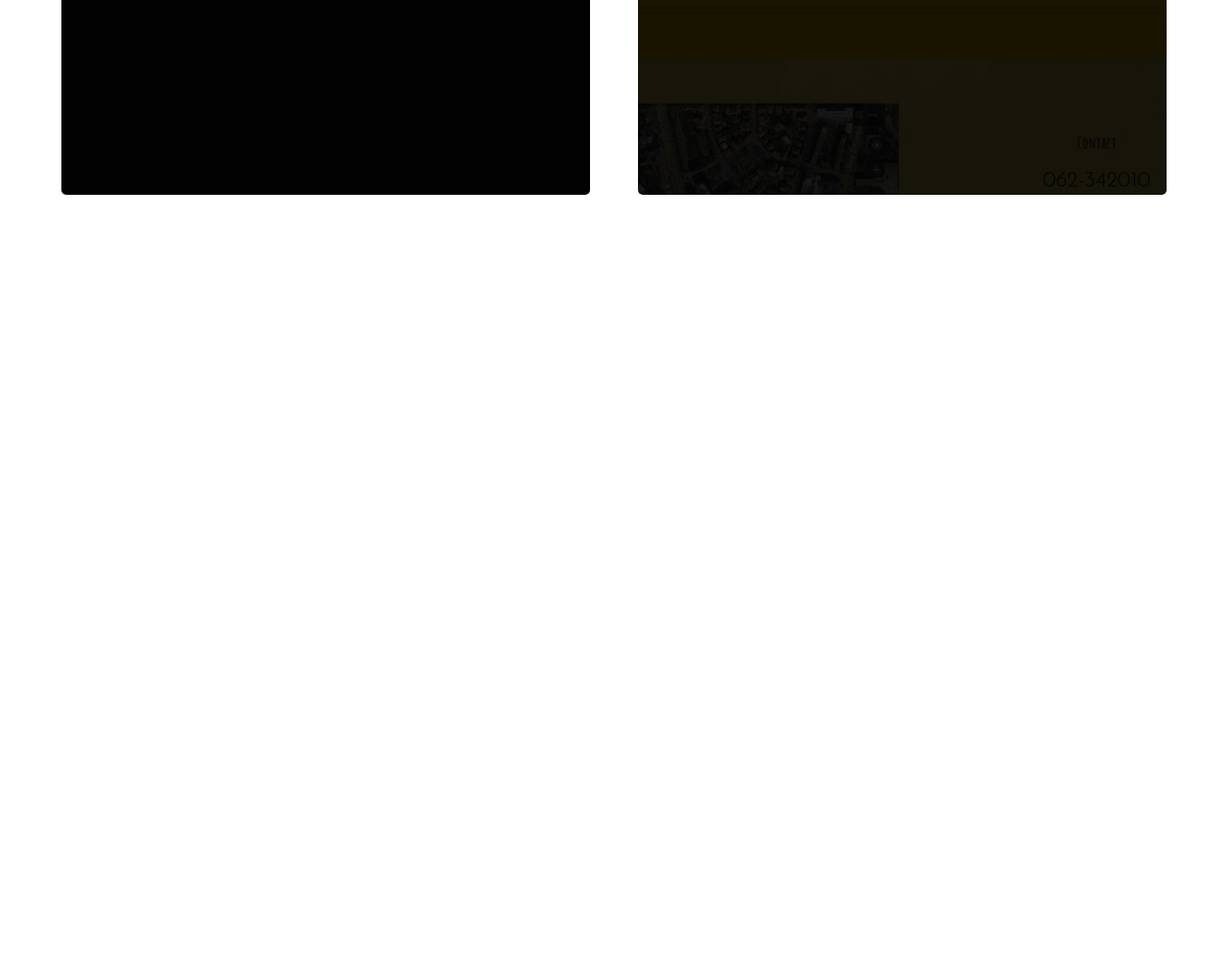
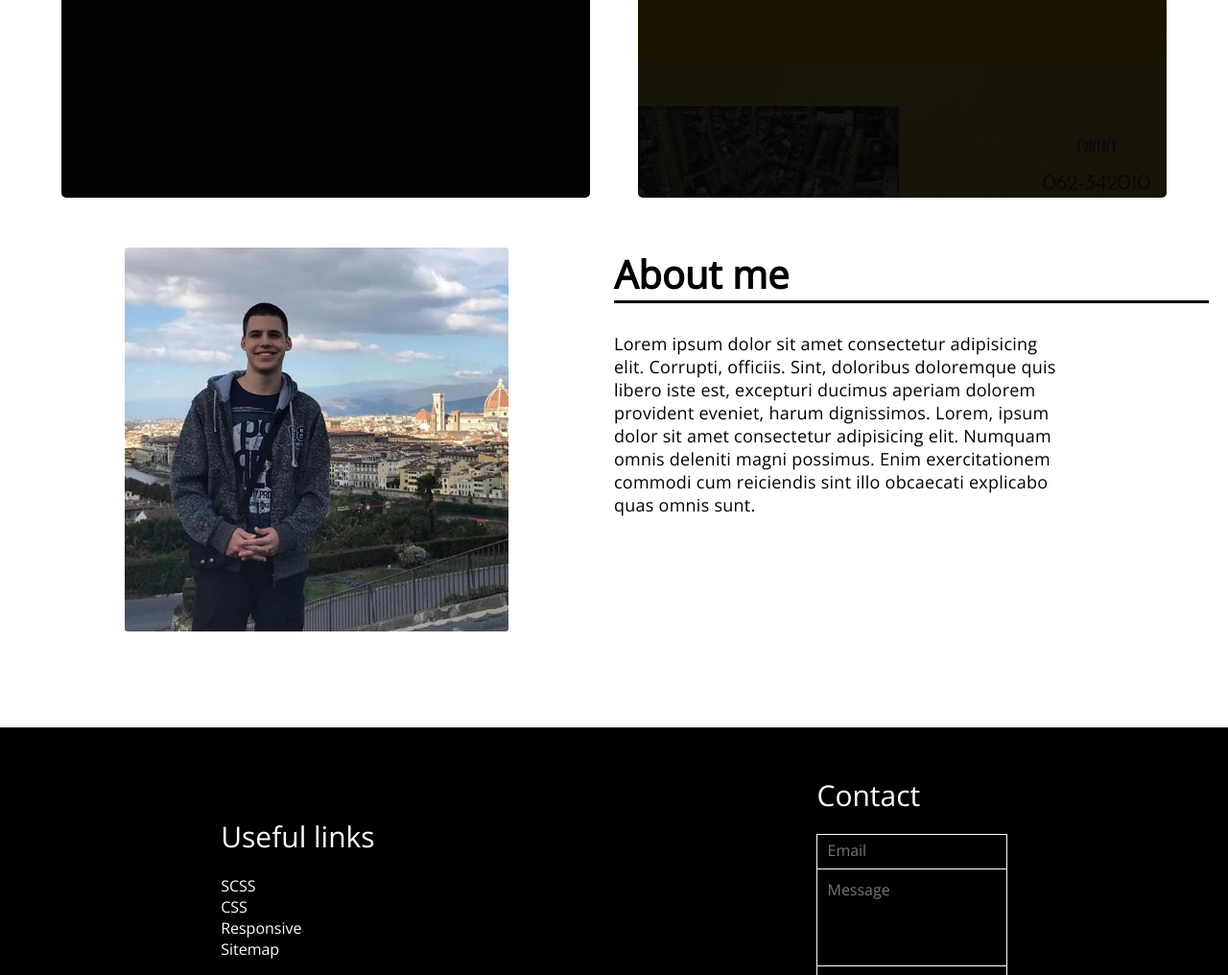
Before and after one commit to CriticalVRAM/portfolio_school, a plain HTML site: page docs/index.html in a window 1280 px wide. Shown: the part 1784-2800 px from the top of the page at 96% size. Before the commit the page ends 2019 px from the top, so only its background shows below. Drawn offline with nearby package versions, Linux system fonts and the light colour scheme.

Commit message:
footer & about

```diff
--- a/docs/index.html
+++ b/docs/index.html
@@ -102,5 +102,31 @@
         </div>
       </div>
     </section>
+    <section class="about" id="about">
+      <h2>About me</h2>
+      <img src="img/me.jpg" alt="me" />
+      <p>
+        Lorem ipsum dolor sit amet consectetur adipisicing elit. Corrupti, officiis. Sint, doloribus doloremque quis libero iste est, excepturi
+        ducimus aperiam dolorem provident eveniet, harum dignissimos. Lorem, ipsum dolor sit amet consectetur adipisicing elit. Numquam omnis deleniti
+        magni possimus. Enim exercitationem commodi cum reiciendis sint illo obcaecati explicabo quas omnis sunt.
+      </p>
+    </section>
+    <footer class="footer">
+      <div class="links">
+        <h3>Useful links</h3>
+        <ul>
+          <li><a href="">SCSS</a></li>
+          <li><a href="">CSS</a></li>
+          <li><a href="">Responsive</a></li>
+          <li><a href="">Sitemap</a></li>
+        </ul>
+      </div>
+      <form action="1.php" method="post" class="form" id="contact">
+        <h3>Contact</h3>
+        <input type="email" name="email" placeholder="Email" />
+        <textarea name="text" placeholder="Message"></textarea>
+        <button type="submit">Send</button>
+      </form>
+    </footer>
   </body>
 </html>
--- a/src/scss/base/_base.scss
+++ b/src/scss/base/_base.scss
@@ -21,6 +21,7 @@ ul {
 }
 a {
   text-decoration: none;
+  color: inherit;
 }
 ::placeholder {
   font-family: $font;
--- a/src/scss/base/_typography.scss
+++ b/src/scss/base/_typography.scss
@@ -11,6 +11,7 @@ h1 {
 
 h2 {
   font-size: 4rem;
+  border-bottom: 3px solid #000;
 }
 
 h3 {
--- a/src/scss/components/_footer.scss
+++ b/src/scss/components/_footer.scss
@@ -0,0 +1,39 @@
+.footer {
+  width: 100%;
+  margin-top: 8rem;
+
+  display: grid;
+  grid-auto-flow: column;
+  align-items: center;
+  justify-items: center;
+
+  background-color: #000;
+  color: white;
+  padding: 5rem 0;
+  // children
+  & h3 {
+    margin-bottom: 2rem;
+  }
+  & a:hover {
+    color: $color;
+  }
+  // form
+  & form {
+    display: grid;
+    width: 30%;
+  }
+  & input,
+  textarea,
+  button {
+    border: 1px solid #fff;
+    background-color: #000;
+    color: white;
+    padding: 1rem;
+  }
+  & textarea {
+    border-top: none;
+    border-bottom: none;
+    height: 100px;
+    resize: none;
+  }
+}
--- /dev/null
+++ b/src/scss/layout/_about.scss
@@ -0,0 +1,20 @@
+.about {
+  width: 100%;
+  padding: 2rem;
+  display: grid;
+  grid-template-columns: 1fr 1fr;
+  grid-template-rows: auto 1fr;
+  & img {
+    width: 40rem;
+    grid-row: 1 / 3;
+    grid-column: 1 / 2;
+    justify-self: center;
+    border-radius: 3px;
+  }
+  & h2 {
+    margin-bottom: 3rem;
+  }
+  & p {
+    width: 75%;
+  }
+}
--- a/src/scss/main.scss
+++ b/src/scss/main.scss
@@ -1,3 +1,3 @@
 @charset 'UTF-8';
 @import "base/variables", "base/typography", "base/mixins", "base/base", "base/utilities", "components/header", "components/button",
-  "components/footer", "layout/about", "layout/contact", "layout/projects", "layout/skills", "layout/title";
+  "components/footer", "layout/about", "layout/projects", "layout/skills", "layout/title";
```
Also changed, not shown: docs/css/main.css, docs/img/me.jpg (added), src/scss/layout/_contact.scss (deleted), src/scss/todo.txt (deleted), 1 other file.
